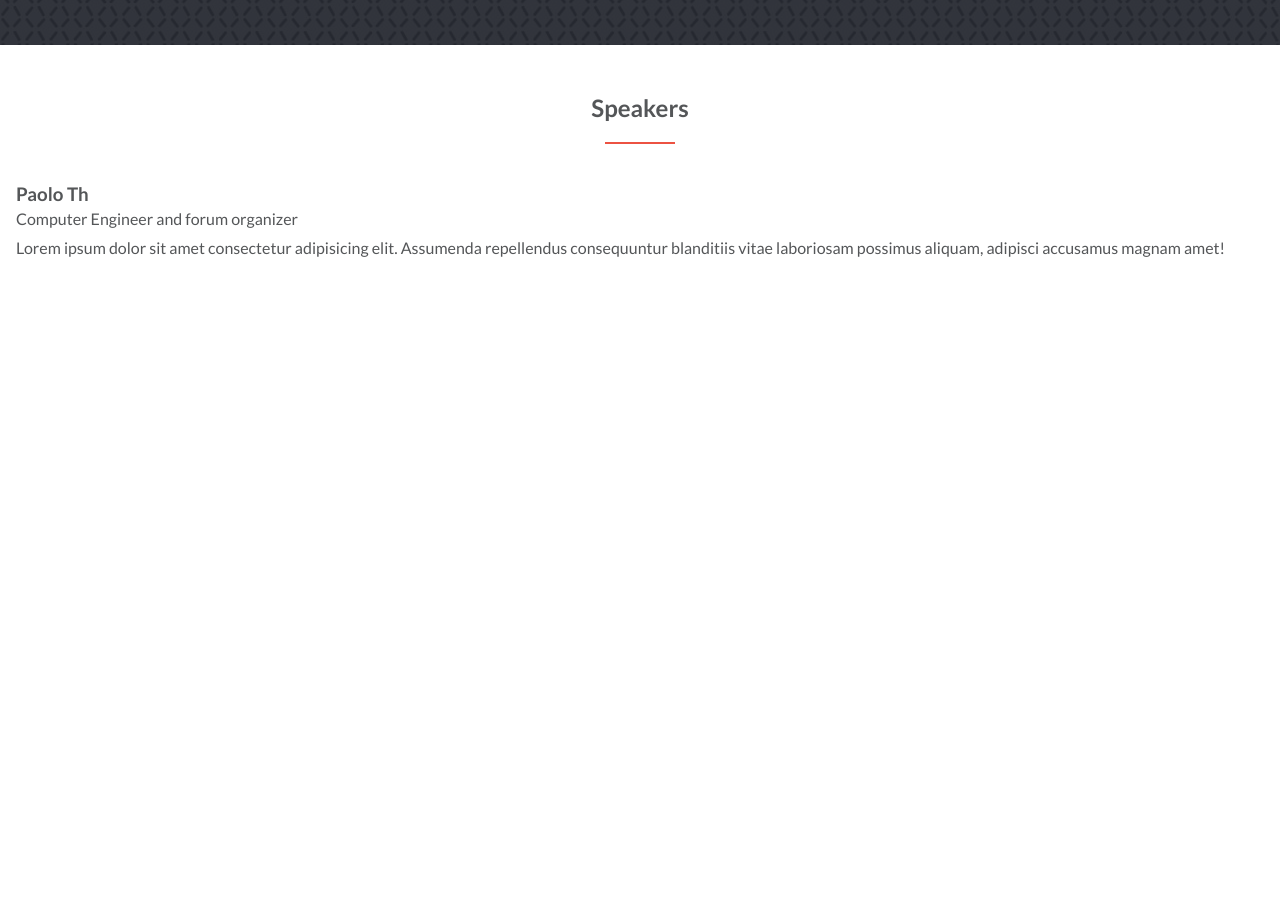
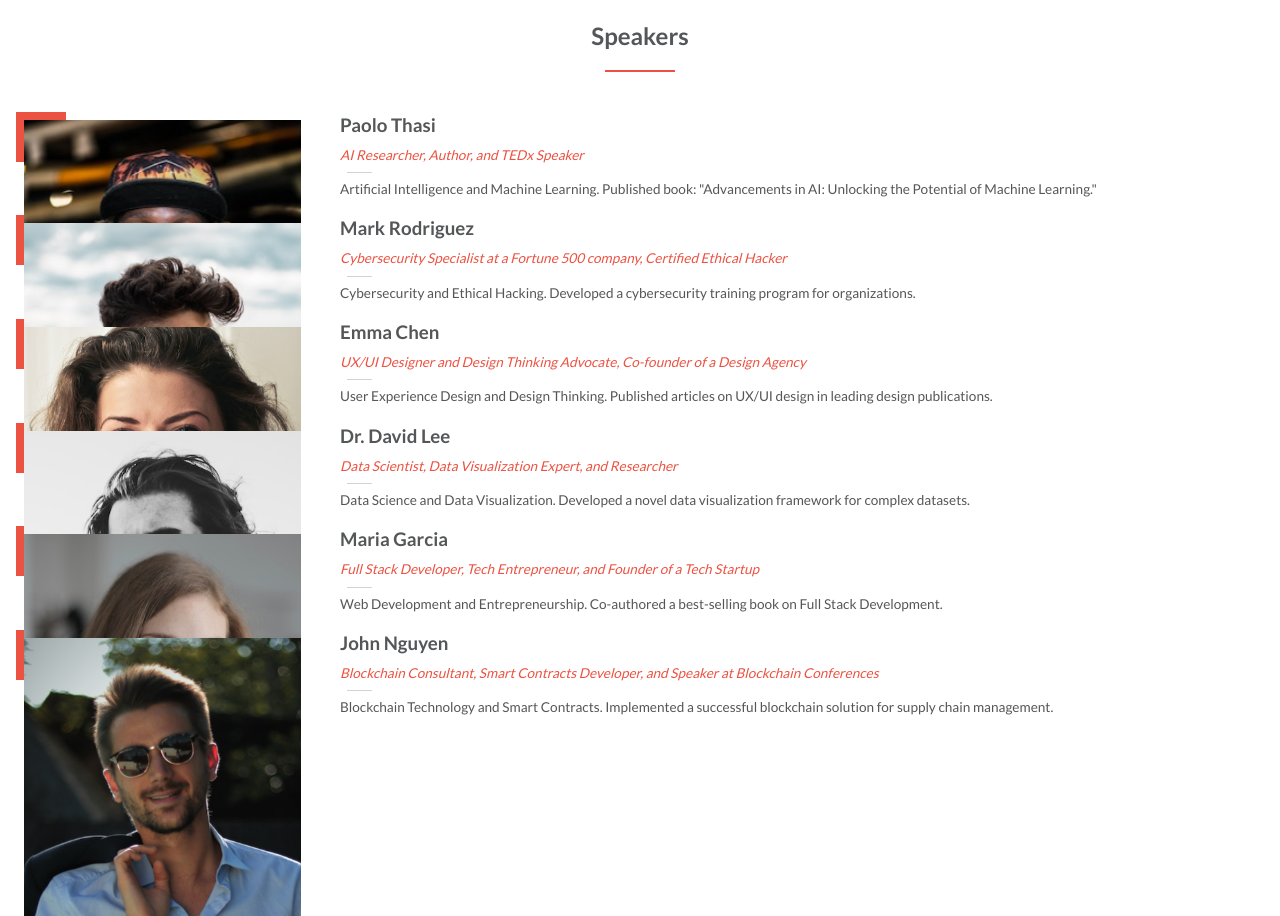
Before and after one commit to thasipablo/around_the_table, a website: page index.html in a window 1280 px wide. Shown: the part 1132-2048 px from the top of the page. Before the commit the page ends 1443 px from the top, so only its background shows below. Drawn offline with Linux system fonts and the light colour scheme.

Commit message:
add speackers list

```diff
--- a/css/style.css
+++ b/css/style.css
@@ -23,10 +23,6 @@ main {
 p, h1, h2, h3 {
   padding: 0;
   margin: 0;
-}
-
-p {
-  line-height: 1.8;
 }
 
 button {
@@ -94,6 +90,7 @@ button {
 .message {
   padding: 0.8rem 1rem;
   margin: 2rem 0;
+  line-height: 1.8;
   border: 6px solid #ffffffb8;
   background-color: #ffffff9b;
 }
@@ -112,7 +109,7 @@ button {
 }
 
 .main-program {
-  color: #fff;
+  color: #efefef;
   position: relative;
   z-index: 1;
   background: var(--primary-color);
@@ -154,11 +151,12 @@ button {
 }
 
 .program-item {
+  width: 100%;
   display: flex;
   align-items: center;
   background-color: #ffffff16;
   padding: 1rem;
-  gap: 1rem;
+  gap: 0.5rem;
 }
 
 .program-item img {
@@ -187,3 +185,66 @@ button {
   padding: 1.5rem;
   background-color: var(--secondary-color);
 }
+
+.speaker-title {
+  margin-bottom: 2.5rem;
+}
+
+.speakers-list {
+  display: flex;
+  flex-direction: column;
+  gap: 1rem;
+}
+
+.speaker {
+  display: flex;
+  gap: 1rem;
+  width: 100%;
+}
+
+.speaker-avatar {
+  width: 25%;
+  position: relative;
+}
+
+.avatar-bg {
+  width: 50px;
+  height: 50px;
+  position: absolute;
+  top: 0;
+  left: 0;
+  z-index: -1;
+  background-color: var(--secondary-color);
+}
+
+.speaker-avatar img {
+  width: 90%;
+  position: absolute;
+  top: 8px;
+  left: 8px;
+  z-index: 1;
+}
+
+.about-speaker {
+  width: 75%;
+  line-height: 1.4;
+}
+
+.speaker-description {
+  font-size: 0.85rem;
+}
+
+.speaker-profile {
+  color: var(--secondary-color);
+  font-style: italic;
+  padding: 0.5rem 0 0 0;
+}
+
+.speaker-profile::after {
+  content: "";
+  display: block;
+  width: 25px;
+  height: 1px;
+  margin: 0.45rem;
+  background-color: var(--neutral-color);
+}
--- a/index.html
+++ b/index.html
@@ -46,38 +46,55 @@
         </h2>
         <div class="program-list">
           <div class="program-item">
-            <img src="images/illus-lecture.png" alt="lecture illus" class="icon" />
+            <img
+              src="images/illus-lecture.png"
+              alt="lecture illus"
+              class="icon"
+            />
             <h3 class="program-title">Lecture</h3>
             <p>
-              Engaging talks by industry experts on cutting-edge technologies and trends.
+              Engaging talks by industry experts on cutting-edge technologies
+              and trends.
             </p>
           </div>
           <div class="program-item">
             <img src="images/illus-msg.png" alt="lecture illus" class="icon" />
             <h3 class="program-title">Interaction</h3>
             <p>
-              Interactive sessions to foster discussions, Q&A, and knowledge sharing among participants.
+              Interactive sessions to foster discussions, Q&A, and knowledge
+              sharing among participants.
             </p>
           </div>
           <div class="program-item">
             <img src="images/illus-expo.png" alt="lecture illus" class="icon" />
             <h3 class="program-title">Expose</h3>
             <p>
-              Showcasing innovative projects, ideas, and demos to inspire and enlighten attendees.
+              Showcasing innovative projects, ideas, and demos to inspire and
+              enlighten attendees.
             </p>
           </div>
           <div class="program-item">
-            <img src="images/illus-board.png" alt="lecture illus" class="icon" />
+            <img
+              src="images/illus-board.png"
+              alt="lecture illus"
+              class="icon"
+            />
             <h3 class="program-title">Projects</h3>
             <p>
-              Presentations and discussions on exciting tech projects, collaborations, and open-source initiatives.
+              Presentations and discussions on exciting tech projects,
+              collaborations, and open-source initiatives.
             </p>
           </div>
           <div class="program-item">
-            <img src="images/illus-network.png" alt="lecture illus" class="icon" />
+            <img
+              src="images/illus-network.png"
+              alt="lecture illus"
+              class="icon"
+            />
             <h3 class="program-title">Networking</h3>
             <p>
-              Opportunities to connect, build relationships, and expand professional networks within the tech community.
+              Opportunities to connect, build relationships, and expand
+              professional networks within the tech community.
             </p>
           </div>
           <button class="invitation-cta">
@@ -85,20 +102,108 @@
           </button>
         </div>
       </section>
-      <section class="section speackers">
-        <h2 class="section-title">Speakers <span class="separator"></span></h2>
-        <div class="speacker">
-          <img src="" alt="" class="speaker-avatar" />
-          <div class="about-speaker">
-            <h3 class="speaker-name">Paolo Th</h3>
-            <p class="speacker-profile">
-              Computer Engineer and forum organizer
-            </p>
-            <p class="speaker-speciality">
-              Lorem ipsum dolor sit amet consectetur adipisicing elit. Assumenda
-              repellendus consequuntur blanditiis vitae laboriosam possimus
-              aliquam, adipisci accusamus magnam amet!
-            </p>
+      <section class="section speakers">
+        <h2 class="section-title speaker-title">Speakers <span class="separator"></span></h2>
+        <div class="speakers-list">
+          <div class="speaker">
+            <div class="speaker-avatar">
+              <div class="avatar-bg"></div>
+              <img src="images/1.jpg" alt="" class="" />
+            </div>
+            <div class="about-speaker">
+              <h3 class="speaker-name">Paolo Thasi</h3>
+              <p class="speaker-description speaker-profile">
+                AI Researcher, Author, and TEDx Speaker
+              </p>
+              <p class="speaker-description speaker-speciality">
+                Artificial Intelligence and Machine Learning. Published book:
+                "Advancements in AI: Unlocking the Potential of Machine Learning."
+              </p>
+            </div>
+          </div>
+          <div class="speaker">
+            <div class="speaker-avatar">
+              <div class="avatar-bg"></div>
+              <img src="images/2.jpg" alt="" class="" />
+            </div>
+            <div class="about-speaker">
+              <h3 class="speaker-name">Mark Rodriguez</h3>
+              <p class="speaker-description speaker-profile">
+                Cybersecurity Specialist at a Fortune 500 company, Certified
+                Ethical Hacker
+              </p>
+              <p class="speaker-description speaker-speciality">
+                Cybersecurity and Ethical Hacking. Developed a cybersecurity
+                training program for organizations.
+              </p>
+            </div>
+          </div>
+          <div class="speaker">
+            <div class="speaker-avatar">
+              <div class="avatar-bg"></div>
+              <img src="images/3.jpg" alt="" class="" />
+            </div>
+            <div class="about-speaker">
+              <h3 class="speaker-name">Emma Chen</h3>
+              <p class="speaker-description speaker-profile">
+                UX/UI Designer and Design Thinking Advocate, Co-founder of a
+                Design Agency
+              </p>
+              <p class="speaker-description speaker-speciality">
+                User Experience Design and Design Thinking. Published articles on
+                UX/UI design in leading design publications.
+              </p>
+            </div>
+          </div>
+          <div class="speaker">
+            <div class="speaker-avatar">
+              <div class="avatar-bg"></div>
+              <img src="images/4.jpg" alt="" class="" />
+            </div>
+            <div class="about-speaker">
+              <h3 class="speaker-name">Dr. David Lee</h3>
+              <p class="speaker-description speaker-profile">
+                Data Scientist, Data Visualization Expert, and Researcher
+              </p>
+              <p class="speaker-description speaker-speciality">
+                Data Science and Data Visualization. Developed a novel data
+                visualization framework for complex datasets.
+              </p>
+            </div>
+          </div>
+          <div class="speaker">
+            <div class="speaker-avatar">
+              <div class="avatar-bg"></div>
+              <img src="images/5.jpg" alt="" class="" />
+            </div>
+            <div class="about-speaker">
+              <h3 class="speaker-name">Maria Garcia</h3>
+              <p class="speaker-description speaker-profile">
+                Full Stack Developer, Tech Entrepreneur, and Founder of a Tech
+                Startup
+              </p>
+              <p class="speaker-description speaker-speciality">
+                Web Development and Entrepreneurship. Co-authored a best-selling
+                book on Full Stack Development.
+              </p>
+            </div>
+          </div>
+          <div class="speaker">
+            <div class="speaker-avatar">
+              <div class="avatar-bg"></div>
+              <img src="images/6.jpg" alt="" class="" />
+            </div>
+            <div class="about-speaker">
+              <h3 class="speaker-name">John Nguyen</h3>
+              <p class="speaker-description speaker-profile">
+                Blockchain Consultant, Smart Contracts Developer, and Speaker at
+                Blockchain Conferences
+              </p>
+              <p class="speaker-description speaker-speciality">
+                Blockchain Technology and Smart Contracts. Implemented a
+                successful blockchain solution for supply chain management.
+              </p>
+            </div>
           </div>
         </div>
       </section>
```
Also changed, not shown: images/1.jpg (added), images/2.jpg (added), images/3.jpg (added), images/4.jpg (added), images/5.jpg (added), images/6.jpg (added).
